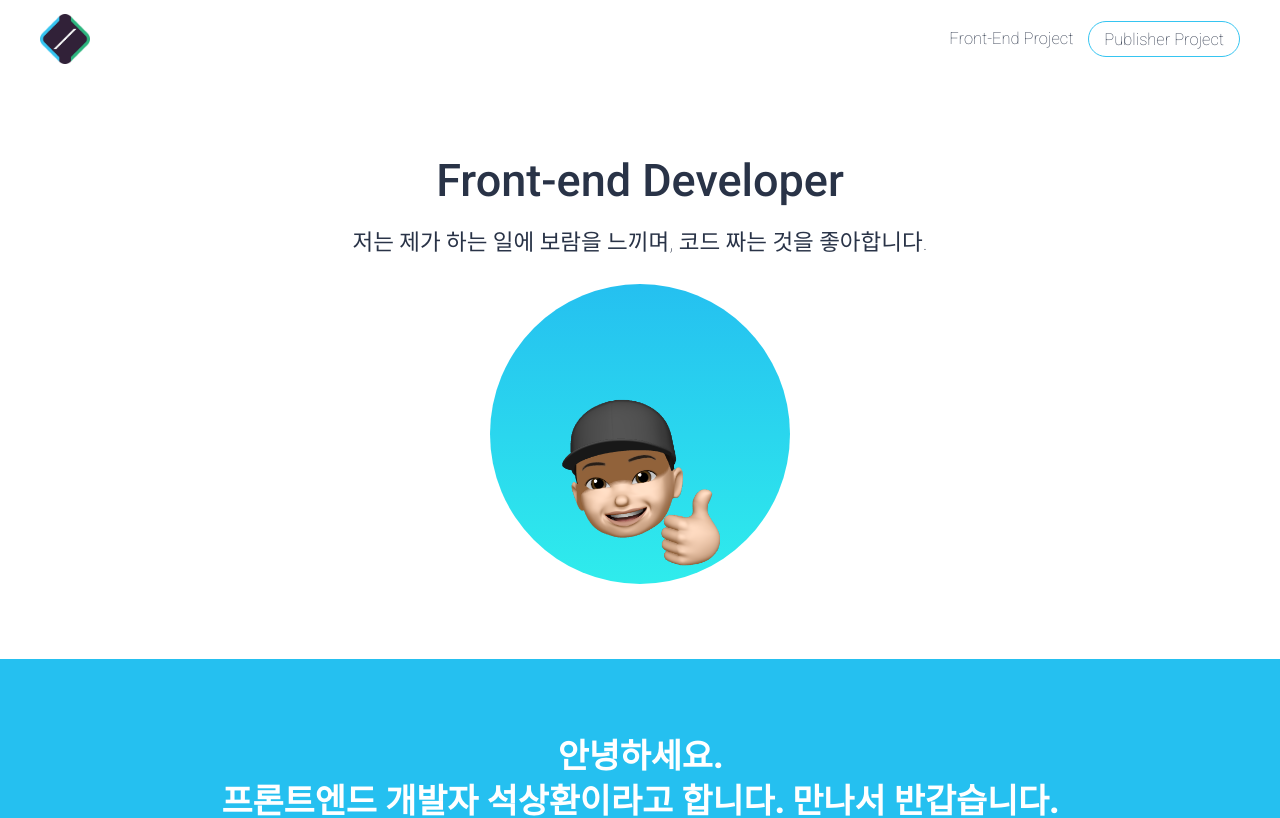
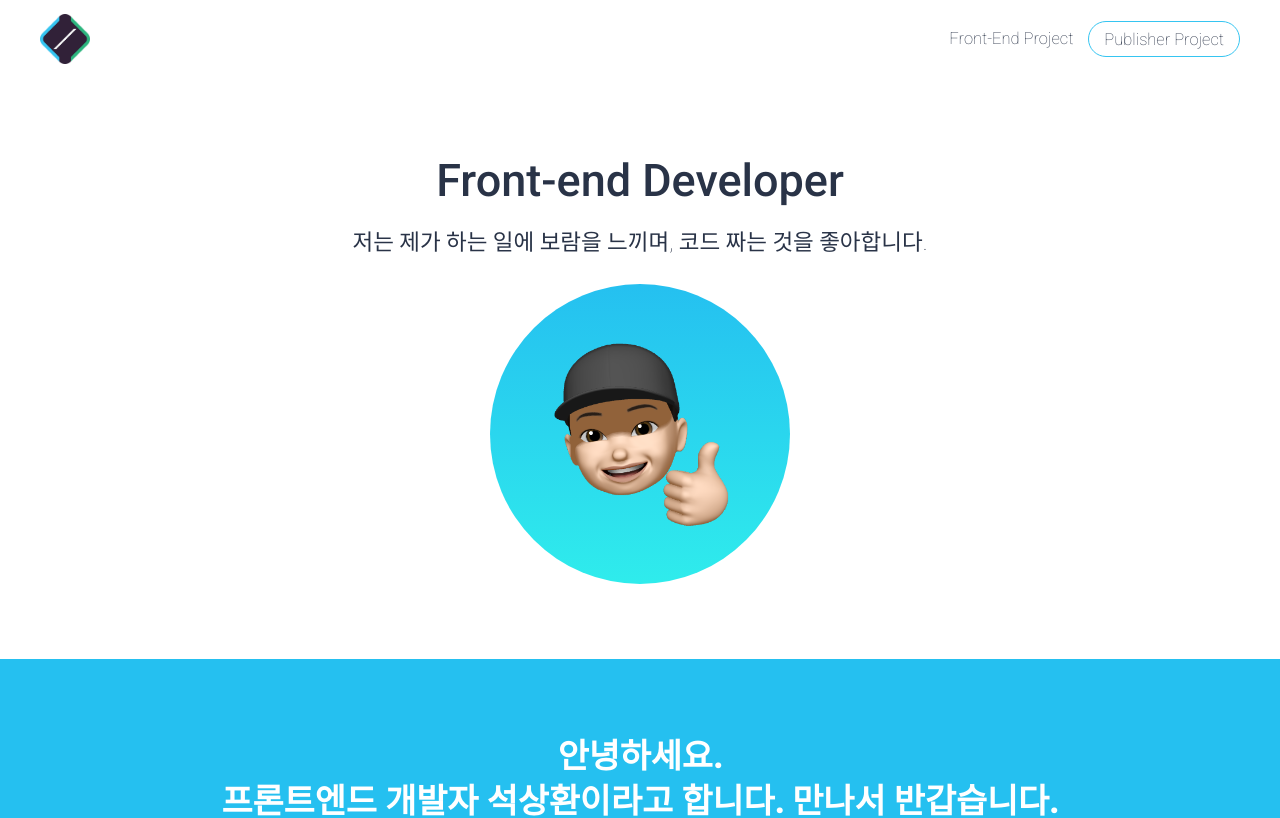
Before and after one commit to seoksanghwan/seoksanghwan.github.io, a React (Create React App) app: page / in a window 1280 px wide. Shown: the top 818 px of the page. Built offline with nearby package versions, Linux system fonts and the light colour scheme.

Commit message:
profiile image style modify

```diff
--- a/src/styles/layout/App.scss
+++ b/src/styles/layout/App.scss
@@ -4,31 +4,39 @@
   min-height: 100%;
   max-height: 100%;
   margin: 10rem auto 0 auto;
+
   @include mq("mobile") {
     margin: 5rem auto 0 auto;
   }
+
   .content {
     .about-me {
       .info-text {
         text-align: center;
+
         p {
           font-size: 6rem;
           font-weight: 500;
+
           small {
             font-size: 3rem;
             font-weight: 200;
+
             @include mq("mobile") {
               font-size: 2rem;
+
               em {
                 display: block;
               }
             }
           }
+
           @include mq("mobile") {
             font-size: 3rem;
           }
         }
       }
+
       .circle {
         margin: 3rem auto;
         overflow: hidden;
@@ -37,55 +45,62 @@
         border-radius: 100%;
         background: linear-gradient(#25c0f0, #2fecec);
         position: relative;
+
         &:hover {
           .img-me {
             opacity: 0;
           }
+
           .real-me {
             opacity: 1;
           }
+
           @include mq("mobile") {
             .img-me {
               opacity: 0;
             }
+
             .real-me {
               opacity: 1;
             }
           }
         }
+
         img {
           width: 220px;
           position: absolute;
-          bottom: -1rem;
+          top: 50%;
           left: 50%;
+          transform: translate(-50%, -50%) scale(1.1);
           transition: all 0.4s ease-in-out;
+
           &.real-me {
             width: 320px;
             opacity: 0;
-            margin-left: -160px;
+
             @include mq("mobile") {
               opacity: 1
             }
           }
+
           &.img-me {
             opacity: 1;
-            margin-left: -110px;
+
             @include mq("mobile") {
               opacity: 0;
             }
           }
         }
+
         @include mq("mobile") {
           width: 250px;
           height: 250px;
+
           img {
             width: 170px;
+
             &.real-me {
               width: 270px;
-              margin-left: -135px;
-            }
-            &.img-me {
-              margin-left: -85px;
             }
           }
         }
@@ -100,162 +115,206 @@
   max-height: 100%;
   margin: 10rem auto 0 auto;
   background: linear-gradient(#25c0f0 60%, #fff 40%);
+
   @include mq("mobile") {
     margin: 5rem auto 0 auto;
   }
+
   .content {
     padding: 10rem 0 0 0;
+
     @include mq("mobile") {
       padding: 5rem 0;
     }
+
     .introduce-myself {
       text-align: center;
       width: 1200px;
       margin: 0 auto;
+
       @include mq("tablet") {
         width: 90%;
       }
+
       @include mq("mobile") {
         width: 90%;
       }
+
       h2 {
         color: #fff;
         font-size: 4.5rem;
         font-weight: bold;
         margin-bottom: 2rem;
+
         span {
           display: inline-block;
           transform: rotate(0deg);
           animation: hello 1s infinite linear;
-          color:rgb(255, 187, 0);
+          color: rgb(255, 187, 0);
         }
+
         em {
           display: block;
         }
+
         line-height: 6rem;
+
         @include mq("mobile") {
           font-size: 2.3rem;
           line-height: 4rem;
         }
+
         word-break: keep-all;
       }
+
       p {
         width: 60%;
         margin: 0 auto;
         color: #fff;
         font-size: 2.5rem;
         line-height: 3.7rem;
+
         @include mq("tablet") {
           width: 70%;
         }
+
         @include mq("mobile") {
           font-size: 1.9rem;
           width: 95%;
         }
+
         word-break: keep-all;
       }
     }
+
     .career-spack {
       width: 1200px;
       margin: 6rem auto 0 auto;
+
       @include mq("mobile") {
         margin: 3rem auto 0 auto;
       }
+
       border-radius: 50px;
       background: #fff;
       box-shadow: 2px 2px 5px rgba(0, 0, 0, 0.2);
       border: 1px solid #dddddd;
       display: flex;
       justify-content: center;
+
       @include mq("tablet") {
         width: 90%;
       }
+
       @include mq("mobile") {
         width: 90%;
         display: block;
       }
+
       dl.my-part {
         width: 100%;
         height: 100%;
         text-align: center;
         padding: 5rem 0;
         overflow: hidden;
+
         @include mq("tablet") {
           padding: 5rem 2rem;
         }
+
         @include mq("mobile") {
           padding: 5rem 2rem;
           border-bottom: 1px solid #dfdfdf;
+
           &:last-child {
             border: none;
             border-left: none !important;
           }
         }
+
         &:last-child {
           border-left: 1px solid #dfdfdf;
         }
+
         dt {
           img {
             height: 50px;
             margin-bottom: 5rem;
           }
+
           p {
             font-size: 3rem;
             font-weight: 500;
             word-break: keep-all;
+
             @include mq("mobile") {
               font-size: 2.5rem;
             }
           }
+
           margin-bottom: 3.5rem;
         }
+
         dd {
           font-size: 2.2rem;
           font-weight: 200;
           line-height: 3.7rem;
           word-break: keep-all;
+
           @include mq("tablet") {
             font-size: 2rem;
             line-height: 3.3rem;
           }
+
           @include mq("mobile") {
             font-size: 1.9rem;
             line-height: 3rem;
           }
+
           h3 {
             color: #25c0f0;
             margin-bottom: 1.8rem;
+
             @include mq("mobile") {
               margin-bottom: 1.3rem;
             }
           }
+
           p {
             font-size: 2.2rem;
+
             @include mq("tablet") {
               font-size: 1.9rem;
             }
+
             @include mq("mobile") {
               font-size: 1.9rem;
             }
           }
+
           ul {
             margin-top: 1.8rem;
+
             @include mq("mobile") {
               margin-top: 1.1rem;
             }
+
             li {
               font-size: 2.2rem;
               margin-bottom: 1.4rem;
+
               @include mq("tablet") {
                 font-size: 2rem;
                 line-height: 3.3rem;
               }
+
               @include mq("mobile") {
                 font-size: 1.9rem;
                 line-height: 2rem;
               }
             }
           }
+
           margin-bottom: 4rem;
         }
       }
@@ -265,59 +324,75 @@
 
 .my-recent-content {
   padding: 10rem 0;
+
   @include mq("mobile") {
     padding: 5rem 0;
   }
+
   .content {
     width: 1200px;
     margin: 0 auto;
+
     @include mq("tablet") {
       width: 90%;
       overflow: hidden;
     }
+
     @include mq("mobile") {
       width: 80%;
     }
+
     &-title {
       width: 100%;
       margin-bottom: 5rem;
+
       @include mq("mobile") {
         margin-bottom: 3rem;
       }
+
       text-align: center;
+
       h2 {
         font-size: 4.5rem;
         margin-bottom: 2rem;
+
         @include mq("mobile") {
           font-size: 2.5rem;
         }
       }
+
       p {
         font-size: 2.5rem;
         line-height: 3.7rem;
         word-break: keep-all;
+
         a {
           color: #25c0f0;
           font-weight: bold;
           text-decoration: underline;
         }
+
         @include mq("mobile") {
           font-size: 1.9rem;
           line-height: 3rem;
         }
       }
     }
+
     &-list {
       ul {
         width: 100%;
         display: flex;
         flex-wrap: wrap;
+
         @include mq("tablet") {
           justify-content: space-around;
         }
+
         @include mq("mobile") {
           display: block;
         }
+
         li {
           width: 380px;
           height: 224px;
@@ -329,31 +404,38 @@
           display: flex;
           justify-content: center;
           align-items: center;
+
           @include mq("mobile") {
             justify-content: flex-end;
             background: rgba(16, 7, 58, 0.8);
           }
+
           img {
             width: 100%;
             height: 100%;
             transition: all 0.3s ease-in;
+
             @include mq("mobile") {
               width: 48% !important;
               height: auto !important;
             }
           }
+
           @include mq("tablet") {
             width: 47%;
             margin: 0 0 20px 0;
           }
+
           @include mq("mobile") {
             width: 100%;
             height: 180px;
             margin: 0 0 5rem 0;
+
             &:last-child {
               margin-bottom: 0;
             }
           }
+
           .block-info {
             position: absolute;
             width: 100%;
@@ -363,22 +445,26 @@
             opacity: 0;
             transition: all 0.2s ease-in;
             z-index: 2;
+
             @include mq("mobile") {
               opacity: 1;
               width: 52%;
               left: 0;
               top: 0;
             }
+
             p {
               color: #fff;
               font-size: 2.5rem;
               margin: 4rem 0 1rem 0;
               line-height: 4rem;
+
               @include mq("mobile") {
                 font-size: 1.5rem;
                 line-height: 2rem;
               }
             }
+
             a {
               color: #fff;
               font-size: 2.3rem;
@@ -390,31 +476,38 @@
               margin: 0 auto 1rem auto;
               align-items: center;
               justify-content: center;
+
               svg {
                 margin-left: 1.5rem;
               }
+
               @include mq("mobile") {
                 font-size: 1.3rem;
                 padding: 1rem 1.9rem;
               }
             }
           }
+
           &:nth-child(3n) {
             margin-right: 0;
           }
+
           &:hover {
             .block-info {
               opacity: 1;
             }
+
             img {
               width: 110%;
               height: 110%;
               opacity: 0;
             }
+
             @include mq("mobile") {
               .block-info {
                 opacity: 1;
               }
+
               img {
                 opacity: 1;
               }
@@ -430,64 +523,80 @@
   @include mq("mobile") {
     padding: 5rem 0;
   }
+
   .content {
     width: 1200px;
     margin: 0 auto;
+
     @include mq("tablet") {
       width: 90%;
       overflow: hidden;
     }
+
     @include mq("mobile") {
       width: 80%;
     }
+
     &-title {
       width: 100%;
       margin-bottom: 5rem;
       text-align: center;
+
       h2 {
         font-size: 3.8rem;
         margin-bottom: 2rem;
         font-weight: bold;
+
         @include mq("mobile") {
           font-size: 2.3rem;
         }
       }
     }
+
     &-list {
       ul {
         width: 100%;
         display: flex;
         flex-wrap: wrap;
         justify-content: space-around;
+
         @include mq("mobile") {
           display: block;
         }
+
         li {
           position: relative;
           overflow: hidden;
           display: flex;
           justify-content: center;
           align-items: center;
+
           img {
             width: 240px;
             transition: all 0.3s ease-in;
+
             @include mq("tablet") {
               width: 200px;
             }
+
             @include mq("mobile") {
               width: 150px;
             }
           }
+
           @include mq("tablet") {
             width: 47%;
             margin: 0 0 5rem 0;
-            &:last-child{
+
+            &:last-child {
               margin-bottom: 0;
             }
           }
+
           @include mq("mobile") {
             width: 100%;
             margin: 0 0 7rem 0;
+
             &:last-child {
               margin-bottom: 0;
             }
@@ -502,9 +611,11 @@
   0% {
     transform: rotate(0deg);
   }
+
   50% {
     transform: rotate(90deg);
   }
+
   100% {
     transform: rotate(0deg);
   }
```
